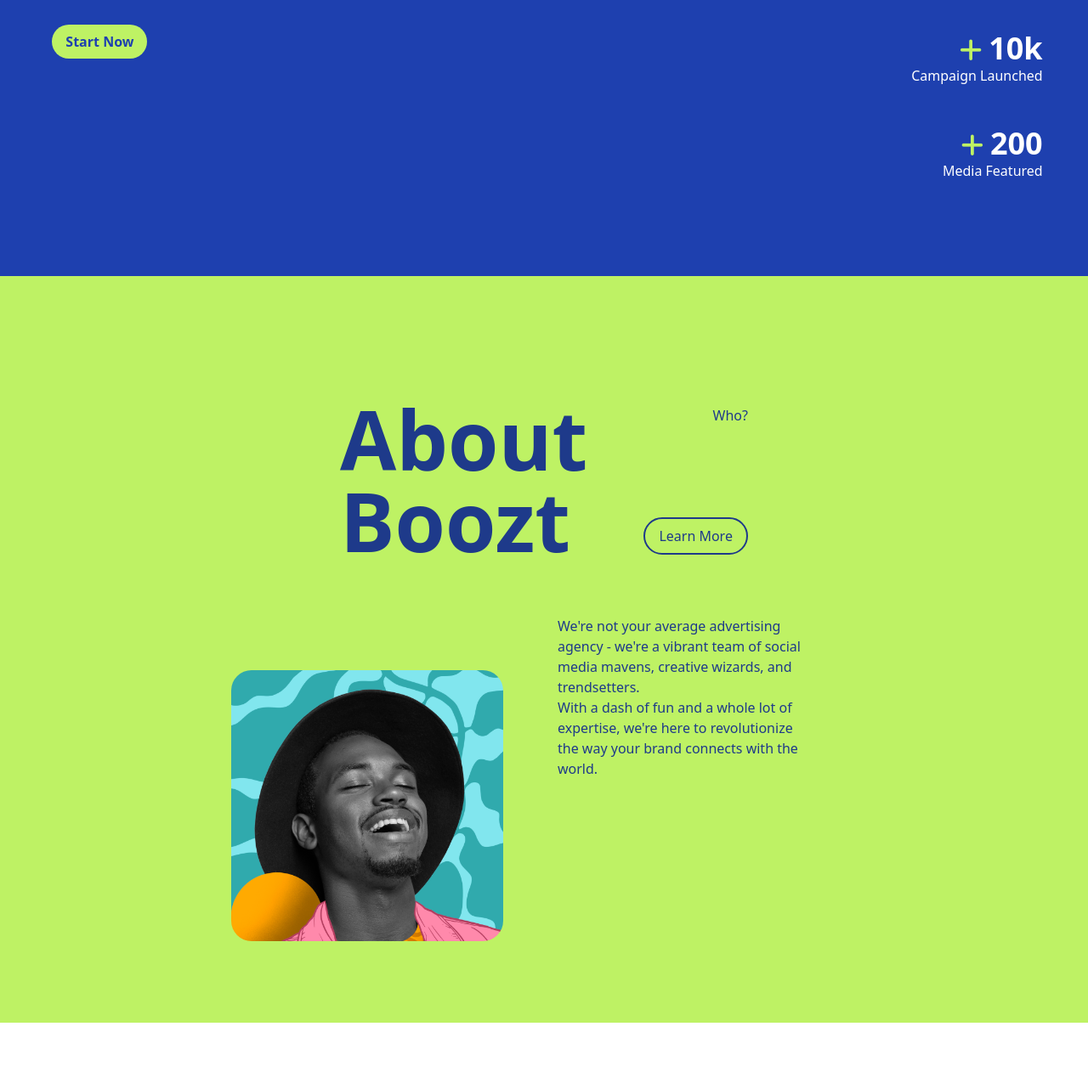
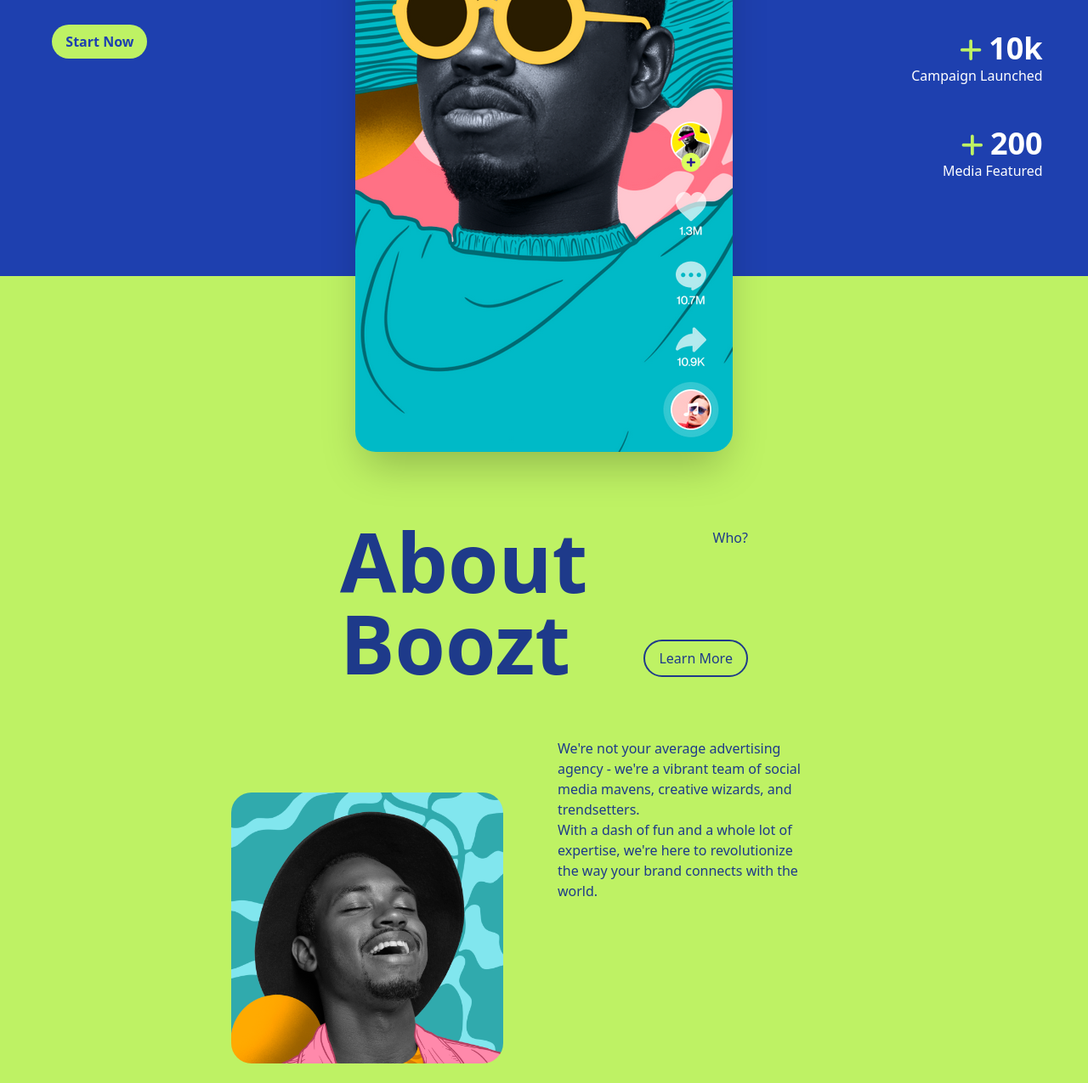
Before and after one commit to bhargablinx/fancy-port, a plain HTML site: page index.html in a window 1280 px wide. Shown: the part 671-1946 px from the top of the page at 85% size. Before the commit the page ends 1875 px from the top, so only its background shows below. Drawn offline with nearby package versions, Linux system fonts and the light colour scheme.

Commit message:
added the tic tok fram

```diff
--- a/index.html
+++ b/index.html
@@ -80,8 +80,12 @@
           </div>
         </div>
       </div>
+      <img
+        src="./assets/tick-tok-fram.png"
+        class="absolute top-1/2 rounded-3xl shadow-2xl"
+      />
     </section>
-    <section class="bg-lime-300 pt-36 pb-24 text-blue-900">
+    <section class="bg-lime-300 pt-72 pb-24 text-blue-900">
       <div class="flex justify-center flex-1">
         <div class="text-8xl font-bold w-2/12">About Boozt</div>
         <div class="ml-36 flex flex-col justify-between items-end py-2">
```
